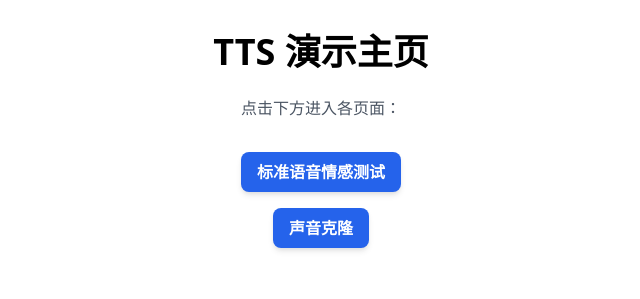
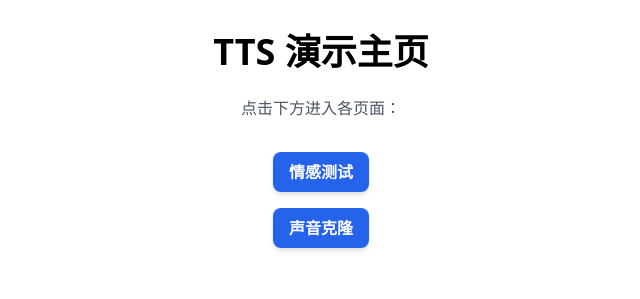
Before and after one commit to anonymous-fwwb/voceteach.github.io, a plain HTML site: page index.html in a window 1280 px wide. Shown: the whole page, without its empty margins (319-959 px from the left). Drawn offline with nearby package versions, Linux system fonts and the light colour scheme.

Commit message:
Update index.html

```diff
--- a/index.html
+++ b/index.html
@@ -1,2 +1,2 @@
 <!DOCTYPE html>
-<html lang="en"><head><meta charset="utf-8"/><meta content="width=device-width, initial-scale=1.0" name="viewport"/><title>TTS 演示主页</title><link href="https://cdn.jsdelivr.net/npm/tailwindcss@2.2.19/dist/tailwind.min.css" rel="stylesheet"/></head><body><div class="max-w-2xl mx-auto p-8 text-center"><h1 class="text-4xl font-bold mb-6">TTS 演示主页</h1><p class="text-gray-600 mb-8">点击下方进入各页面：</p><a class="inline-block bg-blue-600 text-white font-semibold py-2 px-4 rounded-lg shadow-md hover:bg-blue-700 mb-4" href="tts_comparison_1.html">标准语音情感测试</a><br/><a class="inline-block bg-blue-600 text-white font-semibold py-2 px-4 rounded-lg shadow-md hover:bg-blue-700 mb-4" href="tts_comparison_2.html">声音克隆</a><br/></div></body></html>
+<html lang="en"><head><meta charset="utf-8"/><meta content="width=device-width, initial-scale=1.0" name="viewport"/><title>VoceTeac-TTS 演示</title><link href="https://cdn.jsdelivr.net/npm/tailwindcss@2.2.19/dist/tailwind.min.css" rel="stylesheet"/></head><body><div class="max-w-2xl mx-auto p-8 text-center"><h1 class="text-4xl font-bold mb-6">TTS 演示主页</h1><p class="text-gray-600 mb-8">点击下方进入各页面：</p><a class="inline-block bg-blue-600 text-white font-semibold py-2 px-4 rounded-lg shadow-md hover:bg-blue-700 mb-4" href="tts_comparison_1.html">情感测试</a><br/><a class="inline-block bg-blue-600 text-white font-semibold py-2 px-4 rounded-lg shadow-md hover:bg-blue-700 mb-4" href="tts_comparison_2.html">声音克隆</a><br/></div></body></html>
```
